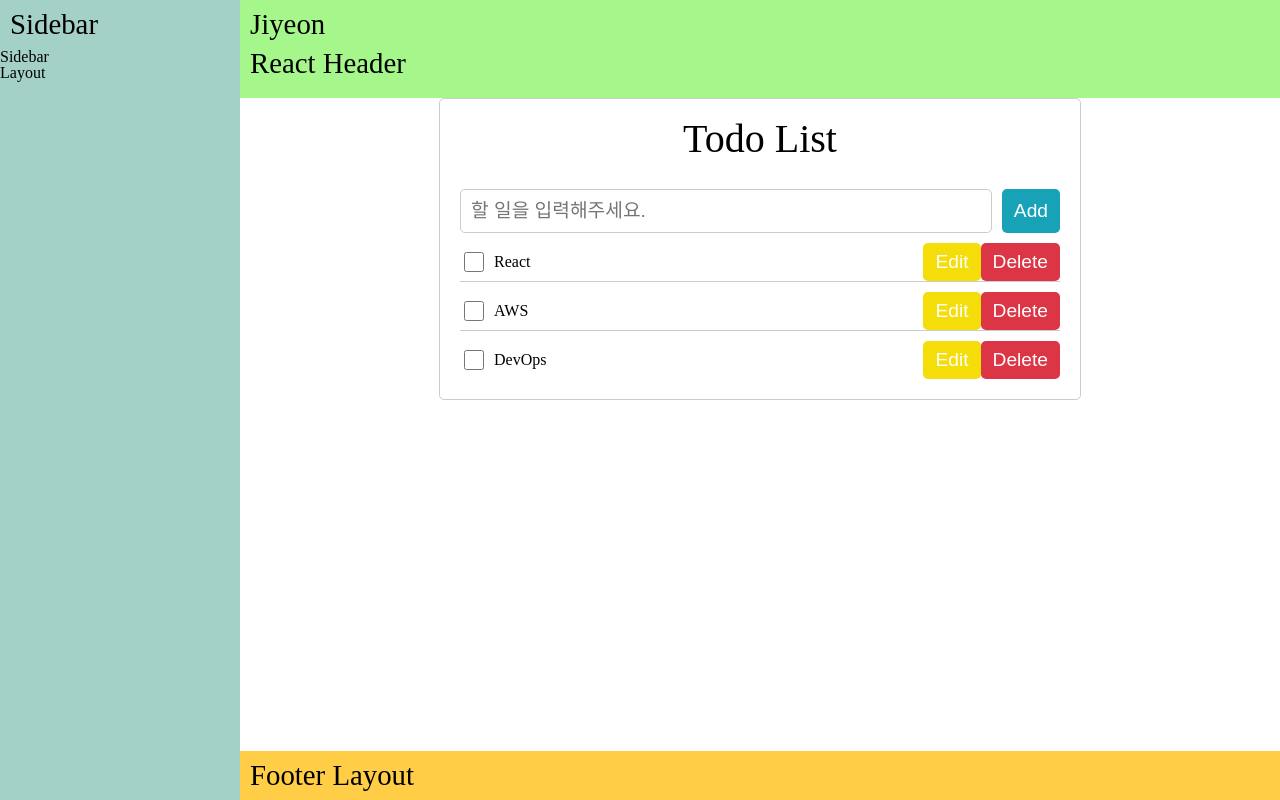
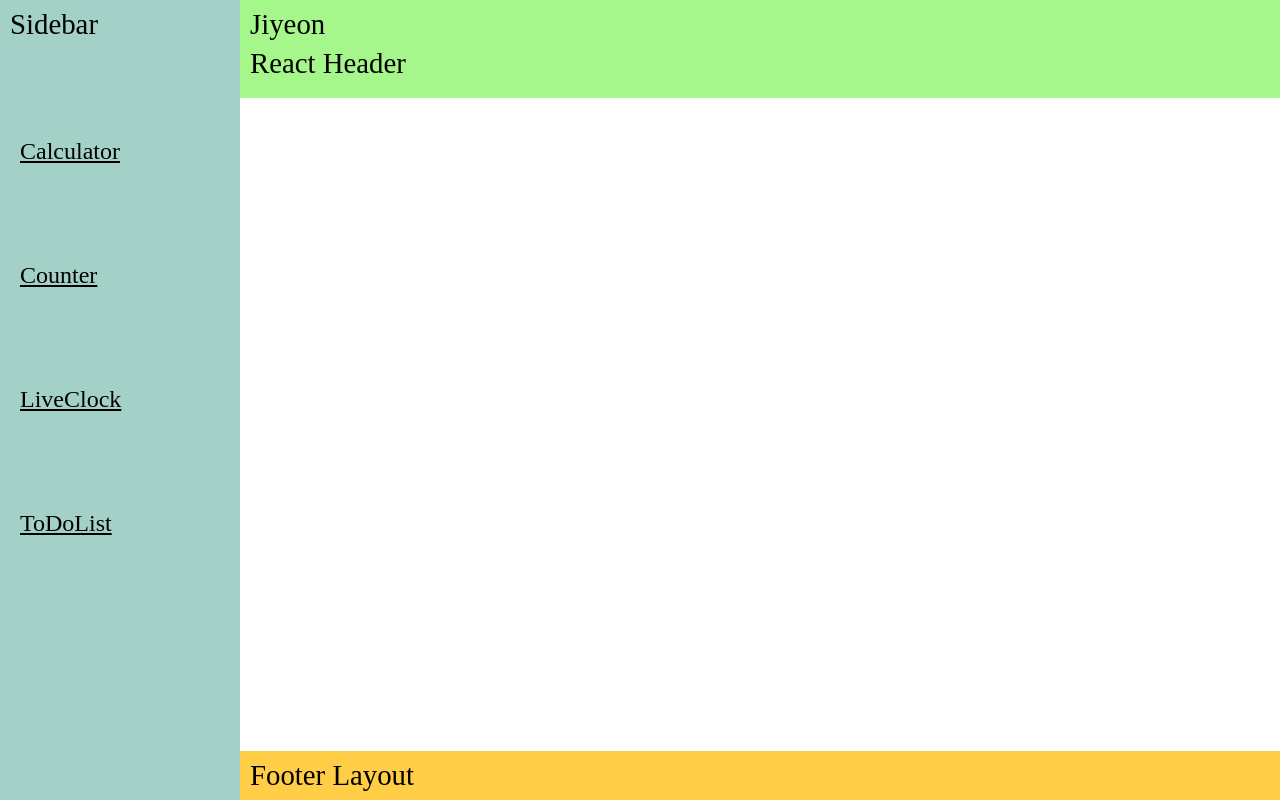
Before and after one commit to JiyeonChoi97/React-Study, a React (Create React App) app: page / in a window 1280 px wide. Built offline with nearby package versions, Linux system fonts and the light colour scheme; a web font is replaced by a local one.

Commit message:
React Router

```diff
--- a/package.json
+++ b/package.json
@@ -13,6 +13,7 @@
         "@types/react-dom": "^18.0.0",
         "react": "^18.2.0",
         "react-dom": "^18.2.0",
+        "react-router-dom": "^6.10.0",
         "react-scripts": "5.0.1",
         "styled-components": "^5.3.8",
         "styled-reset": "^4.4.5",
--- /dev/null
+++ b/src/components/NotFoundPage.tsx
@@ -0,0 +1,32 @@
+import { useNavigate } from "react-router-dom";
+import styled from "styled-components";
+
+const Button = styled.button`
+    height: 30px;
+    width: 60px;
+`;
+
+/**
+ * @description 잘못된 경로로 들어왔을 때 보여주는 컴포넌트
+ */
+
+function NotFoundPage() {
+    // router-info
+    const navigate = useNavigate();
+
+    // event
+    const onBack = () => {
+        navigate(-1); // 뒤로가기
+        // navigate("counter"); // 직접 path 경로 입력해도 된다.
+    };
+
+    // view
+    return (
+        <>
+            <h1>잘못된 경로로 접근하였습니다.</h1>
+            <Button onClick={onBack}>Back</Button>
+        </>
+    );
+}
+
+export default NotFoundPage;
--- a/src/index.tsx
+++ b/src/index.tsx
@@ -1,12 +1,13 @@
+import { RouterProvider } from "react-router-dom";
 import React from "react";
 import ReactDOM from "react-dom/client";
-import App from "@/App";
+import router from "@/router";
 
 const root = ReactDOM.createRoot(
     document.getElementById("root") as HTMLElement
 );
 root.render(
     <React.StrictMode>
-        <App />
+        <RouterProvider router={router} />
     </React.StrictMode>
 );
--- a/src/layout/Contents.tsx
+++ b/src/layout/Contents.tsx
@@ -1,16 +1,10 @@
+import styled from "styled-components";
+import { Outlet } from "react-router-dom";
 /**
  *
  * @description Content 컴포넌트
  * @see http://www.google.com
  */
-import styled from "styled-components";
-
-import Counter from "@/components/Counter";
-import Input from "@/components/Input";
-import Calculator from "@/components/Calculator";
-import Popup from "@/components/Popup";
-import LiveClock from "@/components/LiveClock";
-import TodoList from "@/components/ToDoList";
 
 type Props = {
     title: string;
@@ -24,16 +18,9 @@ const ContentsContainer = styled.main`
 function Contents({ title, description }: Props) {
     return (
         <ContentsContainer>
-            {/* <h2>{title}</h2> */}
-            {/* <h2>{description}</h2> */}
-            {/* <Counter /> */}
-            {/* <Input /> */}
-            {/* <Calculator /> */}
-            {/* <Popup content="팝업 내용" btnTitle="버튼 내용" /> */}
-            {/* <hr /> */}
-            {/* <LiveClock /> */}
-            {/* <hr />s */}
-            <TodoList />
+            {/* 부모 path로부터 children path로 명시한 컴포넌트들을 Outlet에서 컴포넌트를 렌더링 한다. */}
+            {/* Outlet은 렌더링 되기 위한 껍데기인데 모두 적용되는건 아니고 children path에만 적용된다. */}
+            <Outlet />
         </ContentsContainer>
     );
 }
--- a/src/layout/Sidebar.tsx
+++ b/src/layout/Sidebar.tsx
@@ -1,13 +1,6 @@
-/**
- *
- * @description 사이드바 컴포넌트
- * @see http://www.google.com
- */
+import { Link, NavLink } from "react-router-dom";
 import styled from "styled-components";
-type Props = {
-    title: string;
-    description: string;
-};
+
 const SidebarContainer = styled.div`
     position: fixed;
     top: 0;
@@ -15,13 +8,84 @@ const SidebarContainer = styled.div`
     width: 240px;
     height: 100vh;
     background-color: #a4d1c7;
+
+    li {
+        font-size: 1.5em;
+        margin-top: 100px;
+        padding-left: 20px;
+    }
 `;
+
+/**
+ *
+ * @description 사이드바 컴포넌트
+ * @see http://www.google.com
+ */
+
+type Props = {
+    title: string;
+    description: string;
+};
+
 function Sidebar({ title, description }: Props) {
     return (
         <SidebarContainer>
             <h2>Sidebar</h2>
-            <div>{title}</div>
-            <div>{description}</div>
+            <ul>
+                <li>
+                    {/* NavLink로 클릭 스타일 효과 줄 수 있음 */}
+                    <NavLink
+                        to="calculator"
+                        style={({ isActive, isPending }) => {
+                            return {
+                                fontWeight: isActive ? "bold" : "",
+                                color: isPending ? "red" : "black",
+                            };
+                        }}
+                    >
+                        Calculator
+                    </NavLink>
+                </li>
+                <li>
+                    <NavLink
+                        to="counter"
+                        style={({ isActive, isPending }) => {
+                            return {
+                                fontWeight: isActive ? "bold" : "",
+                                color: isPending ? "red" : "black",
+                            };
+                        }}
+                    >
+                        Counter
+                    </NavLink>
+                </li>
+                <li>
+                    <NavLink
+                        to="live-clock"
+                        style={({ isActive, isPending }) => {
+                            return {
+                                fontWeight: isActive ? "bold" : "",
+                                color: isPending ? "red" : "black",
+                            };
+                        }}
+                    >
+                        LiveClock
+                    </NavLink>
+                </li>
+                <li>
+                    <NavLink
+                        to="to-do-list"
+                        style={({ isActive, isPending }) => {
+                            return {
+                                fontWeight: isActive ? "bold" : "",
+                                color: isPending ? "red" : "black",
+                            };
+                        }}
+                    >
+                        ToDoList
+                    </NavLink>
+                </li>
+            </ul>
         </SidebarContainer>
     );
 }
--- /dev/null
+++ b/src/router.js
@@ -0,0 +1,47 @@
+import { createBrowserRouter } from "react-router-dom";
+import App from "@/App";
+import NotFoundPage from "@/components/NotFoundPage";
+import Calculator from "@/components/Calculator";
+import Counter from "@/components/Counter";
+import LiveClock from "@/components/LiveClock";
+import TodoList from "@/components/ToDoList";
+
+// 바뀌는 URL을 한곳에서 정의
+const router = createBrowserRouter([
+    {
+        path: "/",
+        element: <App />,
+        errorElement: <NotFoundPage />, // 해당 경로로 접속하지 않았을떄 연결
+        children: [
+            // 로그인 후 권한 처리 등 용이하게 사용하기 위해 children으로 경로 따라감
+            // children의 children으로 하위 path 잡아갈 수 있음(2depth, 3depth 이동 시) -> children: <Outlet />
+            // Link 태그를 이용해서 Router에서 미리 정의해놓은 path를 기입하게 되면 해당하는 컴포넌트 렌더링해줌
+            {
+                path: "/calculator",
+                element: <Calculator />,
+            },
+            {
+                path: "/counter",
+                element: <Counter />,
+            },
+            {
+                path: "/live-clock", // Path 경로 CamelCase 잘 사용하지 않음
+                element: <LiveClock />,
+            },
+            {
+                path: "/to-do-list",
+                element: <TodoList />,
+            },
+        ],
+    },
+    // {
+    //     path: "/page01",
+    //     element: <h1>ROUTER</h1>,
+    // },
+    // {
+    //     path: "/page02",
+    //     element: <h1>ROUTER</h1>,
+    // },
+]);
+
+export default router;
```
Also changed, not shown: 1 other file (tests, documents, lock files or other folders).
